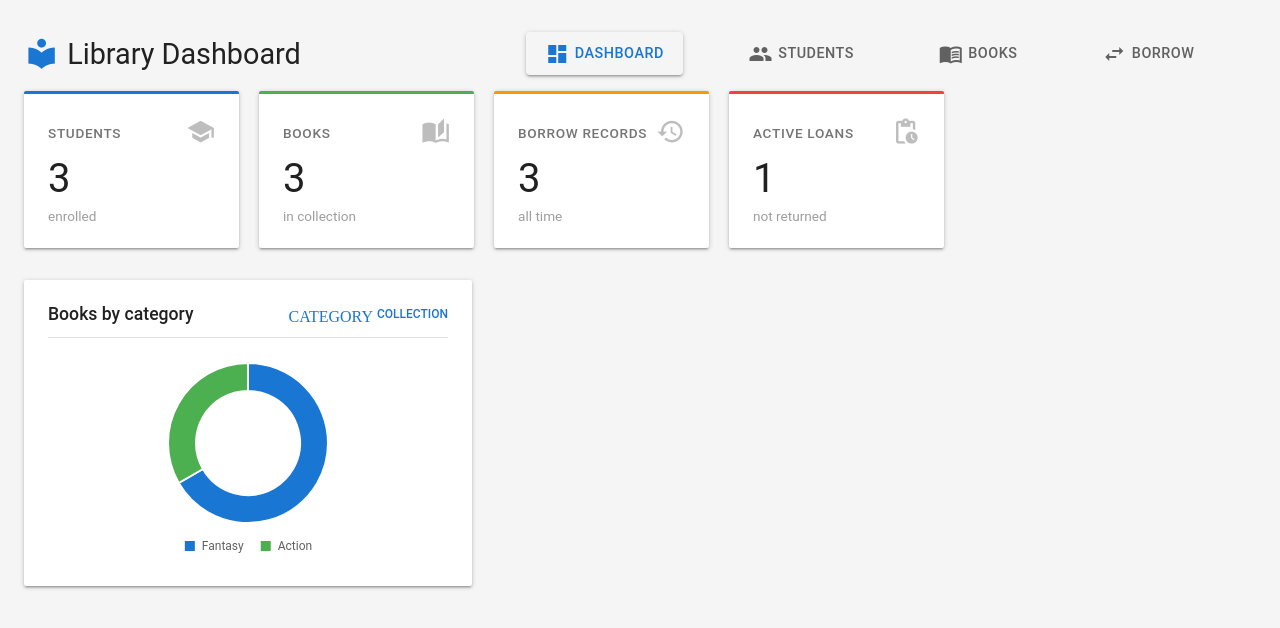
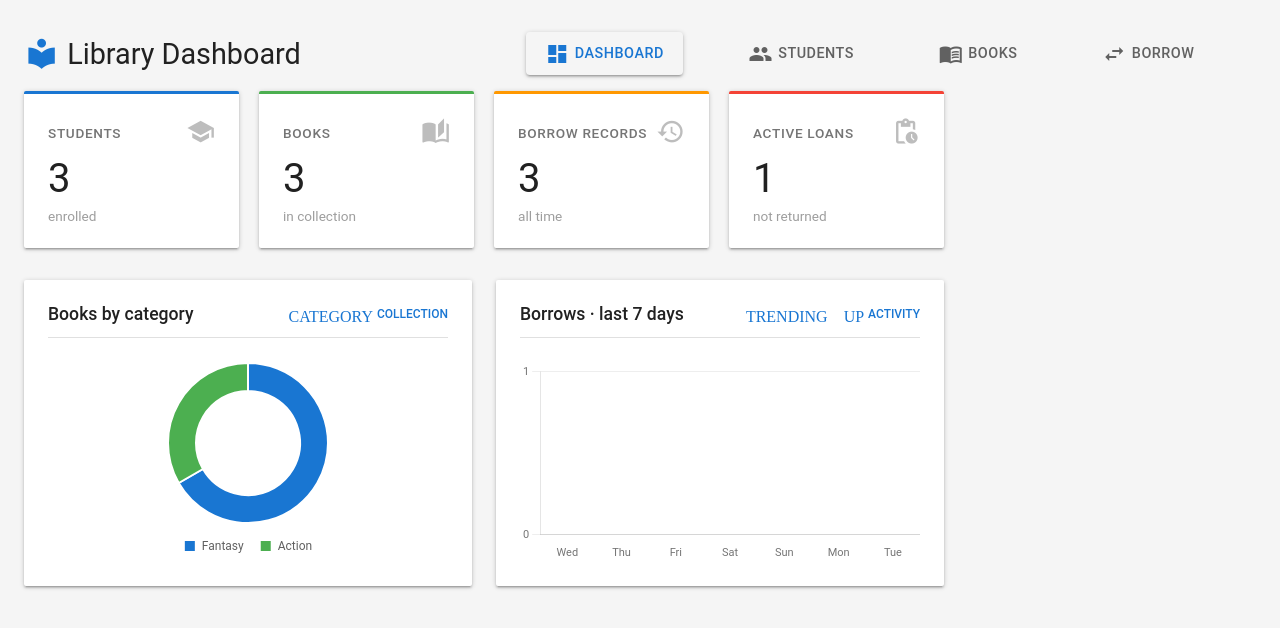
Before and after one commit to Lawrence-19/it30b, a PHP site: page /dashboard.php in a window 1280 px wide. Shown: the top 628 px of the page. Run offline with PHP 8.4, Linux system fonts and the light colour scheme; data comes from the database, SQL or seed files in the repository.

Commit message:
CODEBLOCK4

```diff
--- a/dashboard.php
+++ b/dashboard.php
@@ -139,7 +139,19 @@ for ($i = 6; $i >= 0; $i--) {
         <canvas id="categoryChart" width="400" height="200"></canvas>
     </div>
 
+<!-- Bar Chart: Borrow Activity -->
+<div class="chart-card">
+    <div class="chart-title">
+        Borrows · last 7 days
+
+        <span>
+            <span class="material-icons">trending_up</span>
+            activity
+        </span>
     </div>
+
+    <canvas id="borrowChart" width="300" height="200"></canvas>
+</div>
 
 <script>
     (function() {
@@ -206,7 +218,88 @@ for ($i = 6; $i >= 0; $i--) {
             }
         });
     })();
+
+    // ---------- BAR: BORROWS LAST 7 DAYS ----------
+
+const borrowCtx = document
+    .getElementById('borrowChart')
+    .getContext('2d');
+
+new Chart(borrowCtx, {
+    type: 'bar',
+
+    data: {
+        labels: <?= json_encode($dayLabels) ?>,
+
+        datasets: [{
+            label: 'Borrows',
+            data: <?= json_encode($dailyBorrows) ?>,
+            backgroundColor: '#1976d2',
+            borderRadius: 0, // Material flat bars are sharp
+
+            barPercentage: 0.6,
+            categoryPercentage: 0.8
+        }]
+    },
+
+    options: {
+        responsive: true,
+        maintainAspectRatio: true,
+
+
+        plugins: {
+            legend: {
+                display: false
+            },
+
+            tooltip: {
+                backgroundColor: '#212121',
+                titleColor: '#ffffff',
+                bodyColor: '#ffffff',
+                padding: 10,
+                cornerRadius: 4,
+
+                callbacks: {
+                    label: (ctx) => ` ${ctx.raw} borrows`
+                }
+            }
+        },
+
+        scales: {
+            y: {
+                beginAtZero: true,
+                grid: {
+                    color: '#eeeeee',
+                    drawBorder: false
+                },
+                ticks: {
+                    stepSize: 1,
+                    color: '#757575',
+                    font: {
+                        size: 11,
+                        family: 'Roboto'
+                    }
+                }
+            },
+
+            x: {
+                grid: {
+                    display: false
+                },
+                ticks: {
+                    color: '#757575',
+                    font: {
+                        size: 11,
+                        family: 'Roboto'
+                    }
+                }
+            }
+        }
+    }
+});
+
 </script>
+
 
 </body>
 </html>
```
